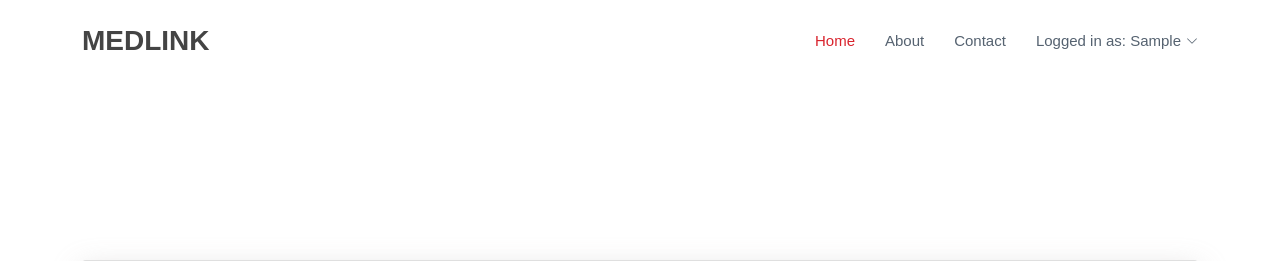
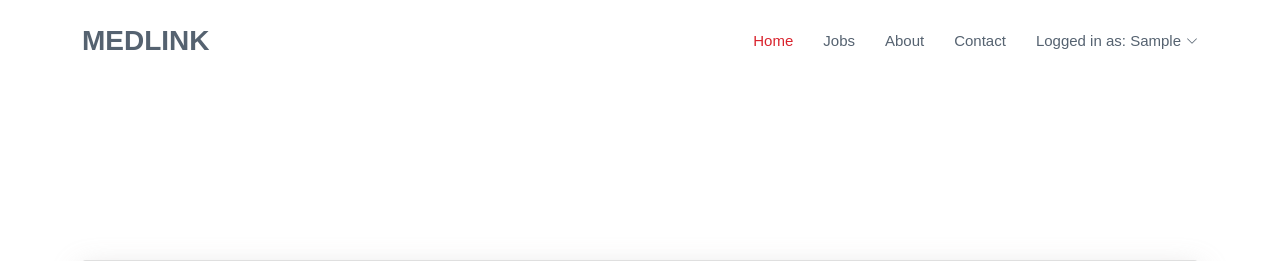
Before and after one commit to MedLink-ND/project, a Django app: page /home/hospital/ in a window 1280 px wide. Shown: the top 261 px of the page. Run offline with Django 4.2, Linux system fonts and the light colour scheme; the visitor is signed in with stand-in values (Sample User, id 1); data comes from the database, SQL or seed files in the repository; data that the repository does not hold is empty; some libraries are stand-ins or nearby versions.

Commit message:
Fixed Medlink home button and added jobs button in navbar

```diff
--- a/medlink/pages/templates/base.html
+++ b/medlink/pages/templates/base.html
@@ -62,11 +62,12 @@
     <header id="header" class="fixed-top d-flex align-items-center">
         <div class="container d-flex align-items-center">
 
-            <h1 class="logo me-auto"><a href="{% url 'home' %}"></a>MedLink</a></h1>
+            <h1 class="logo me-auto"><a href="{% url 'home' %}">MedLink</a></h1>
 
             <nav id="navbar" class="navbar"> <!-- removed navbar-mobile-->
                 <ul>
                     <li><a href="{% url 'home' %}" class="active">Home</a></li>
+                    <li><a href="{% url 'job_query' %}" >Jobs</a></li>
                     <li><a href="#">About</a></li>
                     {% comment %} <li><a href="development.html">Development Plan</a></li> {% endcomment %}
                     <li><a href="#">Contact</a></li>
```
